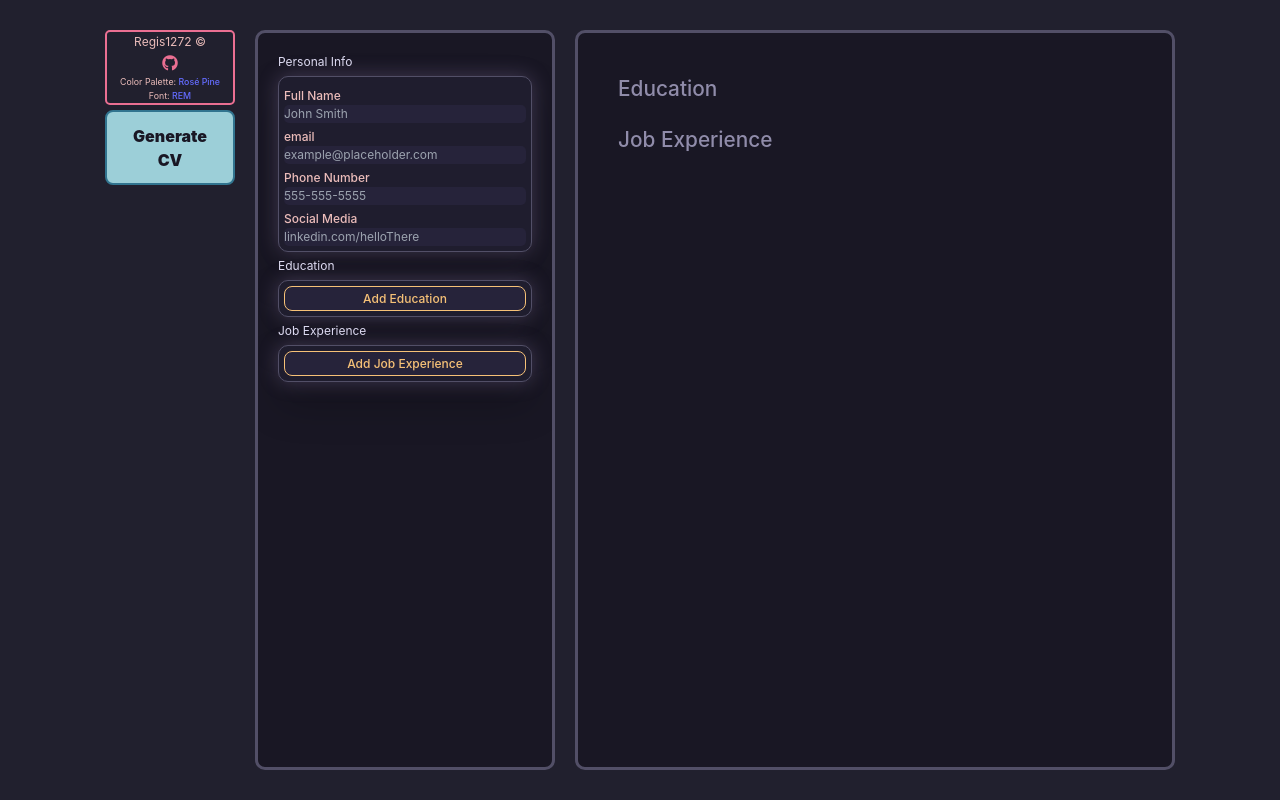
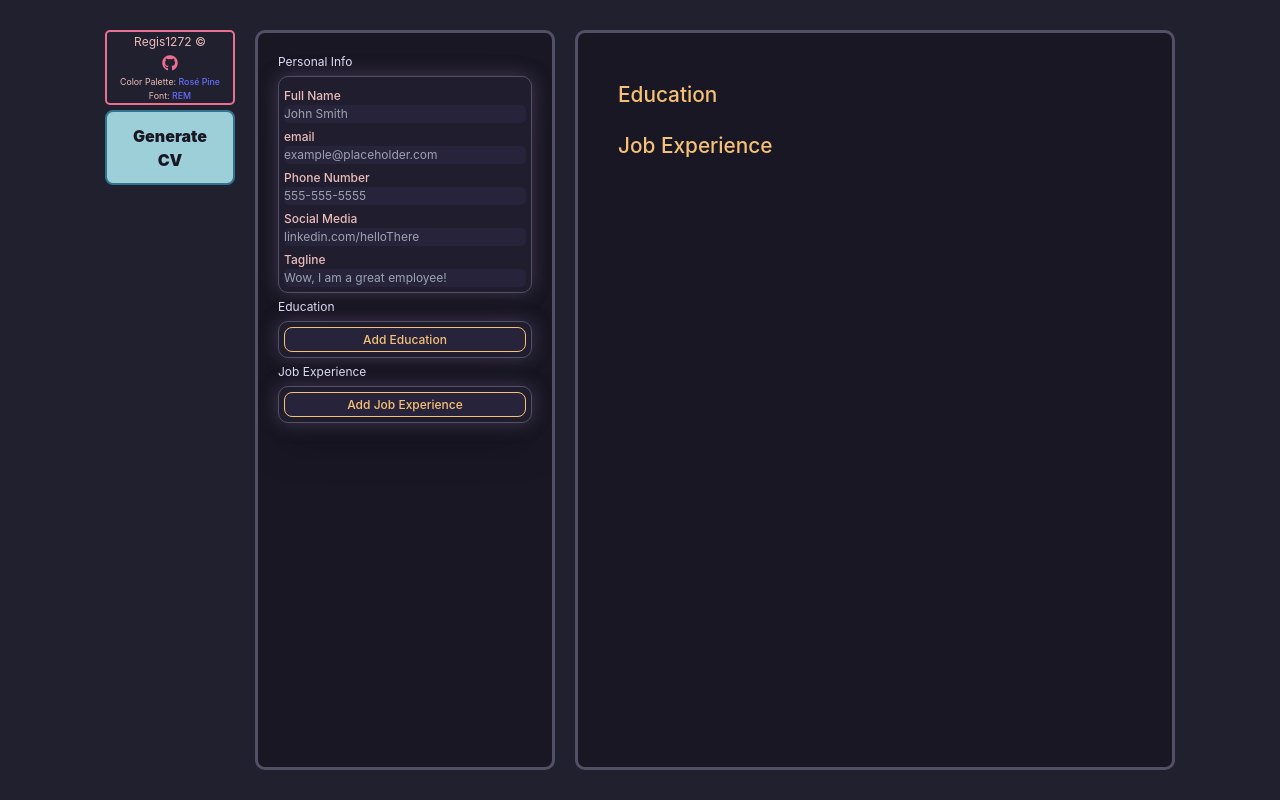
Before and after one commit to Regis1272/odin-cv-application, a React (Vite) app: page / in a window 1280 px wide. Built offline with nearby package versions, Linux system fonts and the light colour scheme; a web font is replaced by a local one.

Commit message:
Implemented tagline.

```diff
--- a/src/components/App.jsx
+++ b/src/components/App.jsx
@@ -217,13 +217,25 @@ const cvStyles = {
 
         fontSize: '.8rem',
 
-        color: rosePine.pine,
+        color: rosePine.foam,
+    },
+
+    CV_Tagline: {
+        display: 'flex',
+        alignItems: 'center',
+        justifyContent: 'center',
+        textAlign: 'justify',
+
+        width: '100%',
+        padding: '3px',
+        color: rosePine.iris,
+        fontSize: '.8rem',
     },
 
     CV_Titles: {
         display: 'flex',
         alignItems: 'center',
-        color: rosePine.subtle,
+        color: rosePine.gold,
         fontWeight: '500',
         fontSize: '1.3rem',
     },
@@ -233,7 +245,7 @@ const cvStyles = {
         flexDirection: 'column',
         justifyContent: 'center',
         alignItems: 'flex-start',
-        textAlign: 'left',
+        textAlign: 'justify',
 
         width: '100%',
         paddingLeft: '20px',
@@ -298,6 +310,7 @@ function App() {
         email: '',
         phone: '',
         socialMedia: '',
+        tagline: '',
 
         school: '',
         titleOfStudy: '',
--- a/src/components/ContactInfo.jsx
+++ b/src/components/ContactInfo.jsx
@@ -61,6 +61,16 @@ const ContactInfo = (props) => {
                     value={props.fields.socialMedia}
                     handler={props.handler}
                 />
+
+                <LabeledInput
+                    styles={props.styles}
+                    text='Tagline'
+                    id='tagLine'
+                    type='textarea'
+                    placeholder='Wow, I am a great employee!'
+                    value={props.fields.tagline}
+                    handler={props.handler}
+                />
             </fieldset>
         </div>
     )
@@ -79,6 +89,9 @@ const CV_ContactInfo = (props) => {
                     <div>{props.fields.socialMedia}</div>
                 </div>
 
+                <div style={props.styles.CV_Tagline}>
+                    {props.fields.tagline}
+                </div>
             </div>
     )
 }
--- a/src/components/testUser.jsx
+++ b/src/components/testUser.jsx
@@ -36,6 +36,7 @@ const testFields = [
         email: 'example@example.com',
         phone: '123-456-7890',
         socialMedia: 'linkedin.com/in/johndoe',
+        tagline: 'Passionate and dedicated Web Developer with a strong foundational understanding of front-end and back-end technologies. Despite being early in my professional journey, I bring a commitment to continuous learning, problem-solving, and the drive to create intuitive user experiences. Eager to leverage my technical skills and innovative thinking in a collaborative environment to contribute to meaningful projects and further grow as a developer.'
     },
     {
         ...blankFields,
```
